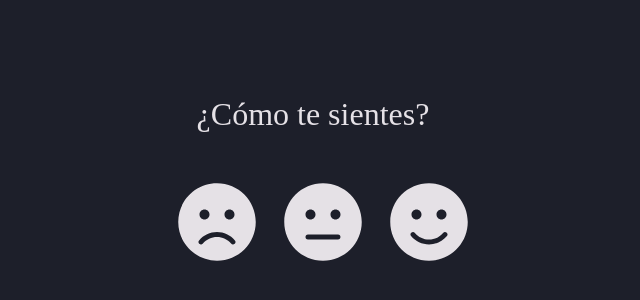
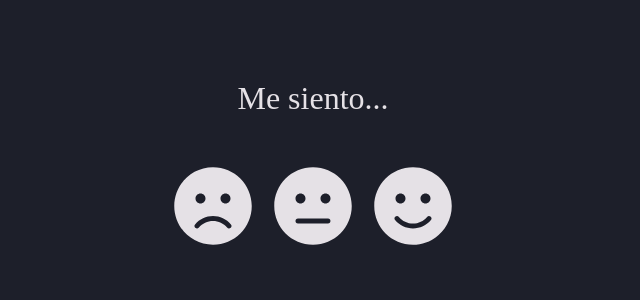
Before and after one commit to alavado/achs-mindfulness, a React (Create React App) app: page /subjetiva/1 in a window 1280 px wide. Shown: the part 214-514 px from the top of the page, without its empty margins (327-967 px from the left). Built offline with nearby package versions, Linux system fonts and the light colour scheme.

Commit message:
centra monitos

```diff
--- a/src/components/MedicionSubjetiva/MedicionSubjetiva.css
+++ b/src/components/MedicionSubjetiva/MedicionSubjetiva.css
@@ -15,14 +15,15 @@
   margin-bottom: 32px;
 }
 
-#contenedor-iconos-estado-animo {
-  margin: 16px 0;
-  display: grid;
-  grid-template-columns: repeat(3, 33%);
-  gap: 16px;
+.contenedor-iconos-estado-animo {
+  margin: 16px;
+  display: flex;
+  justify-content: center;
+  width: 350px;
+  flex-wrap: wrap;
 }
 
-#contenedor-iconos-estado-animo svg {
+.contenedor-iconos-estado-animo svg {
   cursor: pointer;
 }
 
@@ -30,6 +31,8 @@
   display: flex;
   flex-direction: column;
   align-items: center;
+  flex-basis: 100px;
+  margin-bottom: 32px;
 }
 
 .contenedor-estado-animo p {
--- a/src/components/MedicionSubjetiva/MedicionSubjetiva.js
+++ b/src/components/MedicionSubjetiva/MedicionSubjetiva.js
@@ -25,19 +25,29 @@ const MedicionSubjetiva = ({ match }) => {
   return (
     <>
       <div id="contenedor-medicion-subjetiva">
-        <h1>¿Cómo te sientes?</h1>
+        <h1>Me siento...</h1>
         {paso === '1' ?
-          <div id="contenedor-iconos-estado-animo">
-            <FontAwesomeIcon onClick={irAPaso2('malos')} icon={faFrown} size={"5x"} />
-            <FontAwesomeIcon onClick={irAPaso2('meh')} icon={faMeh} size={"5x"} />
-            <FontAwesomeIcon onClick={irAPaso2('buenos')} icon={faSmile} size={"5x"} />
+          <div className="contenedor-iconos-estado-animo">
+            <div className="contenedor-estado-animo">
+              <FontAwesomeIcon onClick={irAPaso2('malos')} icon={faFrown} size={"5x"} />
+            </div>
+            <div className="contenedor-estado-animo">
+              <FontAwesomeIcon onClick={irAPaso2('meh')} icon={faMeh} size={"5x"} />
+            </div>
+            <div className="contenedor-estado-animo">
+              <FontAwesomeIcon onClick={irAPaso2('buenos')} icon={faSmile} size={"5x"} />
+            </div>
           </div> :
           <>
-            <div id="contenedor-iconos-estado-animo">
+            <div className="contenedor-iconos-estado-animo">
               {animosClasificados[animoGeneral]
                 .map(nombre => animos.find(animo => animo.nombre === nombre))
                 .map(({icono, nombre}, i) => (
-                  <div key={`animo-${i}`} className="contenedor-estado-animo">
+                  <div
+                    key={`animo-${i}`}
+                    className="contenedor-estado-animo"
+                    style={animosClasificados[animoGeneral].length % 2 === 0 ? {flexBasis: 150} : {}}
+                  >
                     <FontAwesomeIcon icon={icono} size={"5x"} />
                     <p>{nombre}</p>
                   </div>
```
